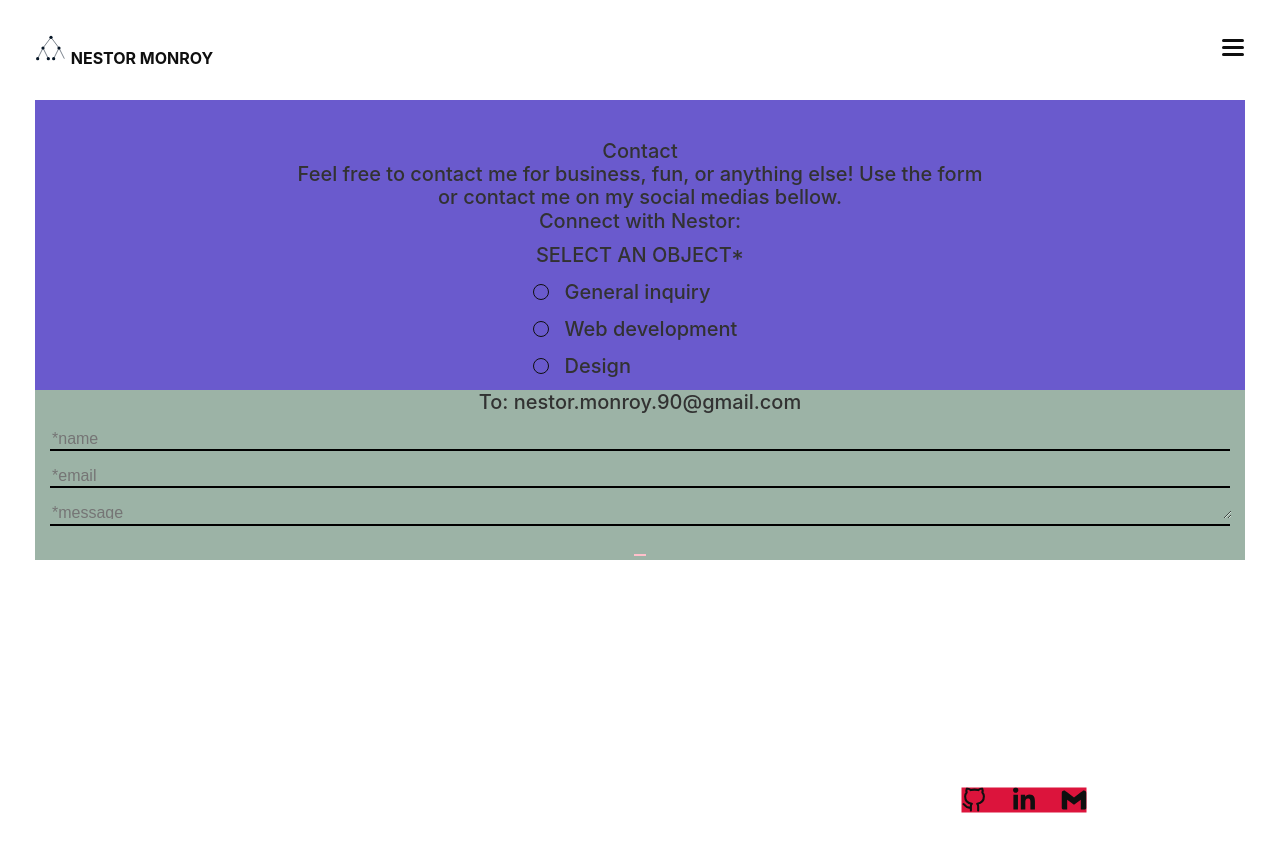
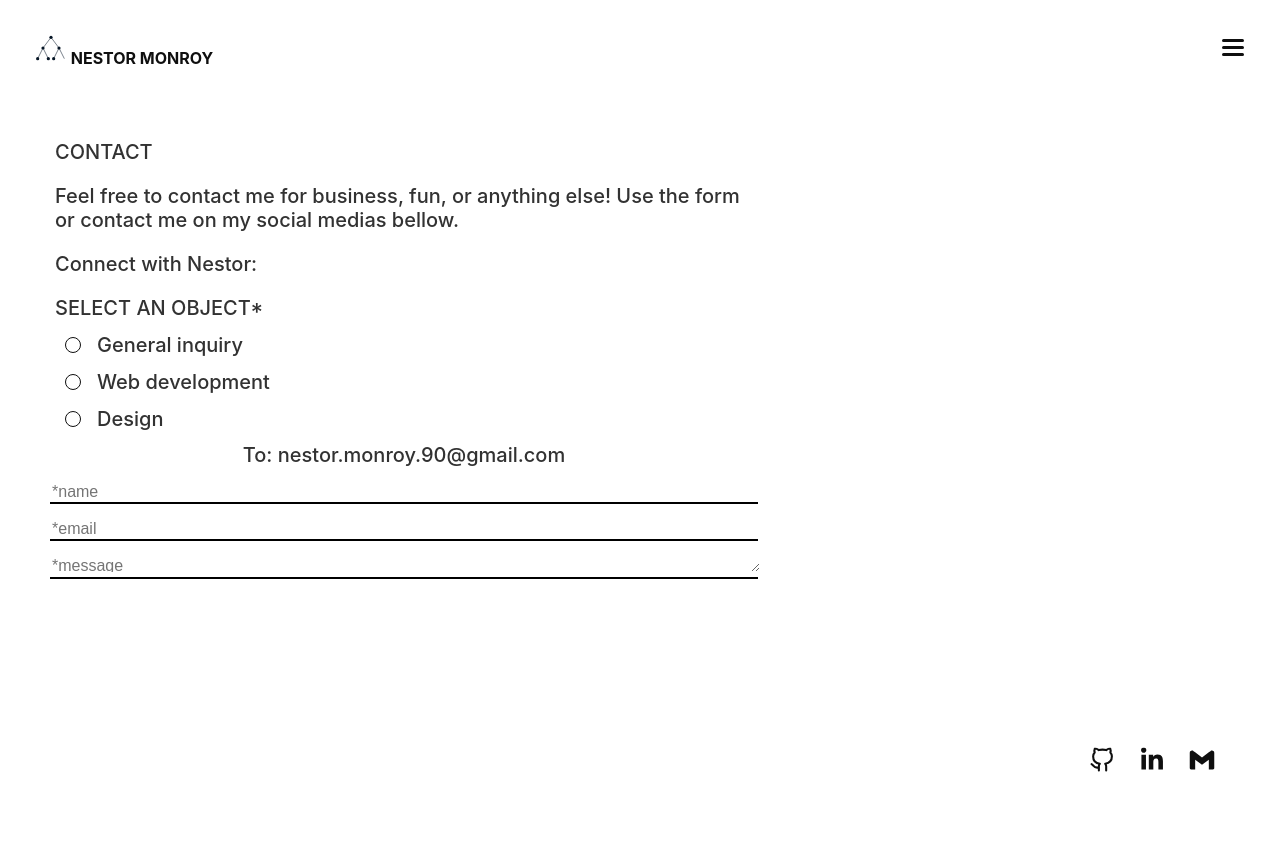
Before and after one commit to NestorMonroy/my-website, a React app: page /contact in a window 1280 px wide. Shown: the top 852 px of the page. Built offline with nearby package versions, Linux system fonts and the light colour scheme.

Commit message:
[update] contact component

```diff
--- a/src/pages/Contact/contactForm.jsx
+++ b/src/pages/Contact/contactForm.jsx
@@ -137,7 +137,6 @@ const Contact = () => {
               value="send"
               disabled={!name || !email.includes("@") || !message}
               variant="contained"
-              color="primary"
               onClick={handleClick}
             />
           </form>
--- a/src/pages/Contact/text.jsx
+++ b/src/pages/Contact/text.jsx
@@ -14,12 +14,12 @@ const Text = () => {
     <>
       <div className="contact-wraper">
         <div className="contact-wraper-top">
-          <div className="about-detail">Contact</div>
-          <div className="about-detail">
+          <div className="title">Contact</div>
+          <p>
             Feel free to contact me for business, fun, or anything else! Use the
             form or contact me on my social medias bellow.
-          </div>
-          <div>Connect with Nestor:</div>
+          </p>
+          <div className='object-strong'>Connect with Nestor:</div>
         </div>
         <div className="contact-wraper-bottom">
           <div className="object-select">Select an object*</div>
--- a/src/scss/pages/_Contact.scss
+++ b/src/scss/pages/_Contact.scss
@@ -10,45 +10,38 @@
   //   left: 90%;
   // }
   @include media-breakpoint-up("=>xg") {
-    top: 100vh;
-    left: 80%;
-    background-color: crimson;
+    top: 95vh;
+    left: 90%;
   }
 
   @include media-breakpoint-down("sm") {
-    top: 100vh;
+    top: 95vh;
     left: 80%;
-    background-color: rgb(37, 9, 15);
   }
-
 }
 
 .form-wrapper {
-  background-color: rgb(156, 179, 166);
   font-weight: $fontWeight;
   font-size: 20px;
   color: $text;
   flex-direction: column;
-  align-items: center;
-  text-align: center;
-  justify-content: space-between;
-  //position: 0;
-  // width: 0;
-  // height: 0;
-  //top: 0;
-  // right: 0;
-  // margin-top: 80px;
-  // position: relative;
-  // display: flex;
-  // flex-wrap: wrap;
-  // flex-direction: column;
-  // align-items: center;
-  // text-align: center;
+    align-items: center;
+    text-align: center;
+    justify-content: space-between;
+  @include media-breakpoint-down("md") {
+    font-size: 15px;
+  }
   .main {
     display: flex;
     justify-content: center;
     align-items: center;
+    width: 60%;
     //margin: 12vh 2vw 2vw 2vw;
+    @include media-breakpoint-down("md") {
+      margin-top: 0.5px;
+      padding: 0;
+      width: 100%;
+    }
   }
   .contact-form {
     //max-width: ${CONTACT_CONSTANTS.formMaxWidth};
@@ -105,17 +98,20 @@
       }
     }
     button {
-      background-color: pink;
+      background-color: $blue-a;
       font-family: canada-type-gibson, sans-serif;
       font-weight: 300;
       font-size: 14pt;
-      color: black;
+      color: $black;
       border: none;
       text-transform: uppercase;
       font-weight: 900;
       margin: 4px 0px 0px 0px;
+      padding: 25px 42px;
+      border-radius: 12px;
+
       &:disabled {
-        color: grey;
+        background-color: transparent;
       }
       &:hover:not([disabled]) {
         cursor: pointer;
@@ -173,26 +169,20 @@
 }
 
 .contact-wraper {
-  //margin-top: 80px;
-  flex-wrap: wrap;
-  flex-direction: column;
-  align-items: center;
-  text-align: center;
-  justify-content: space-between;
-  position: relative;
-  display: flex;
-  background-color: slateblue;
-
   font-weight: $fontWeight;
   font-size: 20px;
   color: $text;
-  //margin: 0;
-
   @include media-breakpoint-down("md") {
-    background-color: aqua;
     font-size: 15px;
     margin-top: 1px;
     justify-content: flex-start;
+    flex-wrap: wrap;
+    flex-direction: column;
+    align-items: center;
+    text-align: center;
+    justify-content: flex-start;
+    position: relative;
+    display: flex;
   }
 
   .contact-wraper-top {
@@ -203,9 +193,26 @@
     width: 60%;
     box-sizing: border-box;
 
+    .title {
+      margin-top: 0;
+      // font-weight: ${TXT_CONSTANTS.fontWeightTitle};
+      text-transform: uppercase;
+      // font-size: ${TXT_CONSTANTS.fontWeightStrong};
+    }
+    p {
+      //text-align: center;
+    }
+    .object-strong {
+      //margin-top: 35px;
+      margin-bottom: 10px;
+      // font-weight: ${TXT_CONSTANTS.fontWeightStrong};
+      // font-size: ${TXT_CONSTANTS.fontSizeStrong};
+    }
+
     .about-detail {
       line-height: 23px;
     }
+
     @include media-breakpoint-down("md") {
       margin-top: 0.5px;
       padding: 0;
@@ -221,24 +228,20 @@
 
   .contact-wraper-bottom {
     font-weight: $fontWeight;
-    font-size: 20px;
+    width: 60%;
+    padding-left: 20px;
     color: $text;
-    //background-color: chocolate;
 
     .object-select {
       text-transform: uppercase;
       font-weight: $fontWeight;
       font-size: 20px;
       color: $text;
-
-      //background-color: seagreen;
-      //margin: 0;
-    }
-    @include media-breakpoint-down("md") {
-      background-color: cornflowerblue;
-      font-size: 15px;
-      //margin-top: 1px;
-      justify-content: space-between;
+      @include media-breakpoint-down("md") {
+        //margin-top: 0.5rem;
+        font-size: 15px;
+        padding-left: 2px;
+      }
     }
   }
 
@@ -313,6 +316,10 @@
   font-weight: $fontWeight;
   font-size: 20px;
   color: $text;
+  @include media-breakpoint-down("md") {
+    margin-top: 0.5rem;
+    font-size: 15px;
+  }
 }
 
 /* checked state */
--- a/src/scss/pages/_Home.scss
+++ b/src/scss/pages/_Home.scss
@@ -36,6 +36,10 @@
         @include media-breakpoint-up("<=md") {
           width: 400px;
         }
+        @include media-breakpoint-down("sm") {
+          width: 90%;
+          top: 100vh;
+        }
 
         h1 {
           font-weight: 500;
@@ -45,7 +49,9 @@
           @include media-breakpoint-up("<=md") {
             font-size: 20px;
           }
-
+          @include media-breakpoint-down("sm") {
+            font-size: 15px;
+          }
           .wraper-content-line {
             margin: 0;
             height: auto;
```
